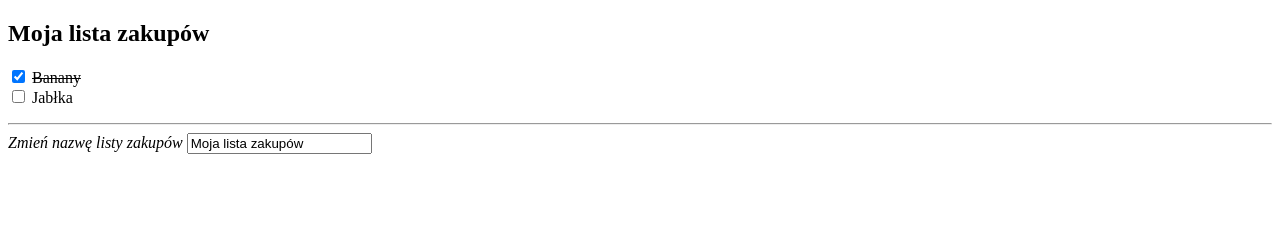
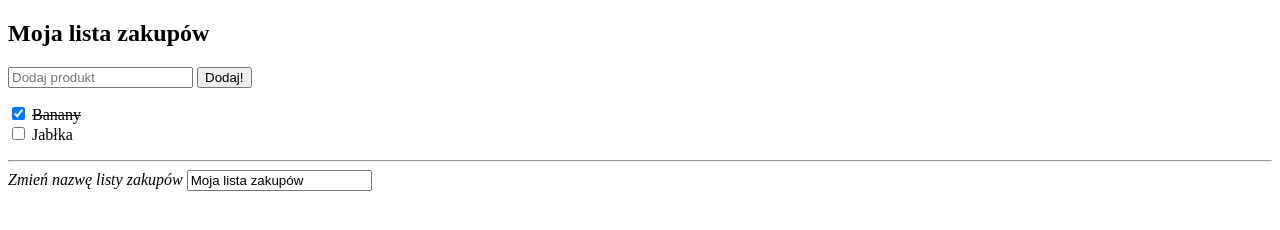
Before and after one commit to marcinru/shoppingList, a plain HTML site: page index.html in a window 1280 px wide. Drawn offline with nearby package versions, Linux system fonts and the light colour scheme.

Commit message:
Add form @submit=addItem

```diff
--- a/index.html
+++ b/index.html
@@ -10,6 +10,10 @@
 <body>
     <div id="app" class="container">
         <h2>{{ title }}</h2>
+        <form @submit="addItem">
+            <input v-model="newItem" placeholder="Dodaj produkt">
+            <button type="submit">Dodaj!</button>
+        </form>
         <ul>
             <li v-for="item in items">
                 <label>
@@ -20,21 +24,13 @@
                 </label>
             </li>
         </ul>
-        <div class="footer"><hr>
+        <div class="footer">
+            <hr>
             <em>Zmień nazwę listy zakupów</em>
             <input type="text" v-model="title">
         </div>
     </div>
     <script src="https://cdn.jsdelivr.net/npm/vue"></script>
-    <script>
-        var model = {
-            items: [{text: 'Banany', checked: true}, {text: 'Jabłka', checked: false}],
-            title: 'Moja lista zakupów'
-        };
-        new Vue({
-            el: '#app',
-            data: model
-        });
-    </script>
+    <script src="shopping.js"></script>
 </body>
 </html>
--- /dev/null
+++ b/shopping.js
@@ -0,0 +1,18 @@
+var model = {
+    items: [{text: 'Banany', checked: true },
+            {text: 'Jabłka', checked: false}],
+    title: 'Moja lista zakupów',
+    newItem: ''
+};
+
+new Vue({
+    el: '#app',
+    data: model,
+    methods: {
+        addItem: function(event) {
+            event.preventDefault();
+            this.items.push({text: this.newItem, checked: false});
+            this.newItem = '';
+        }
+    }
+});
```
